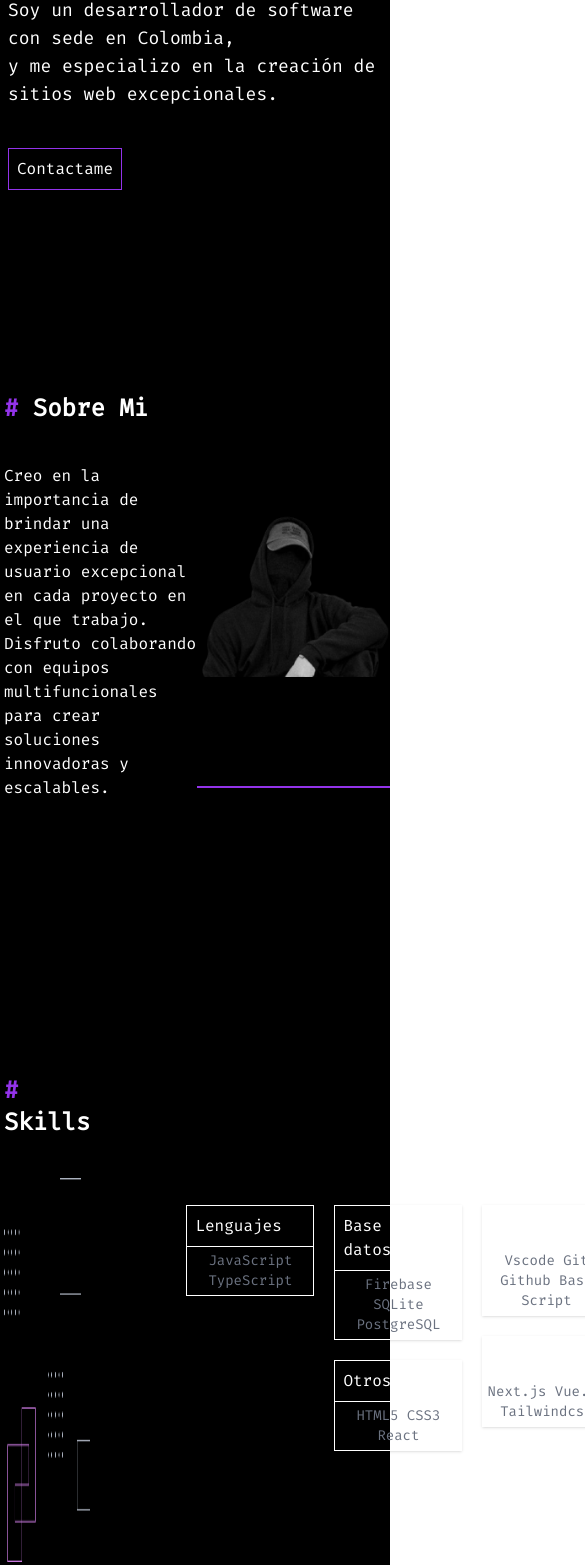
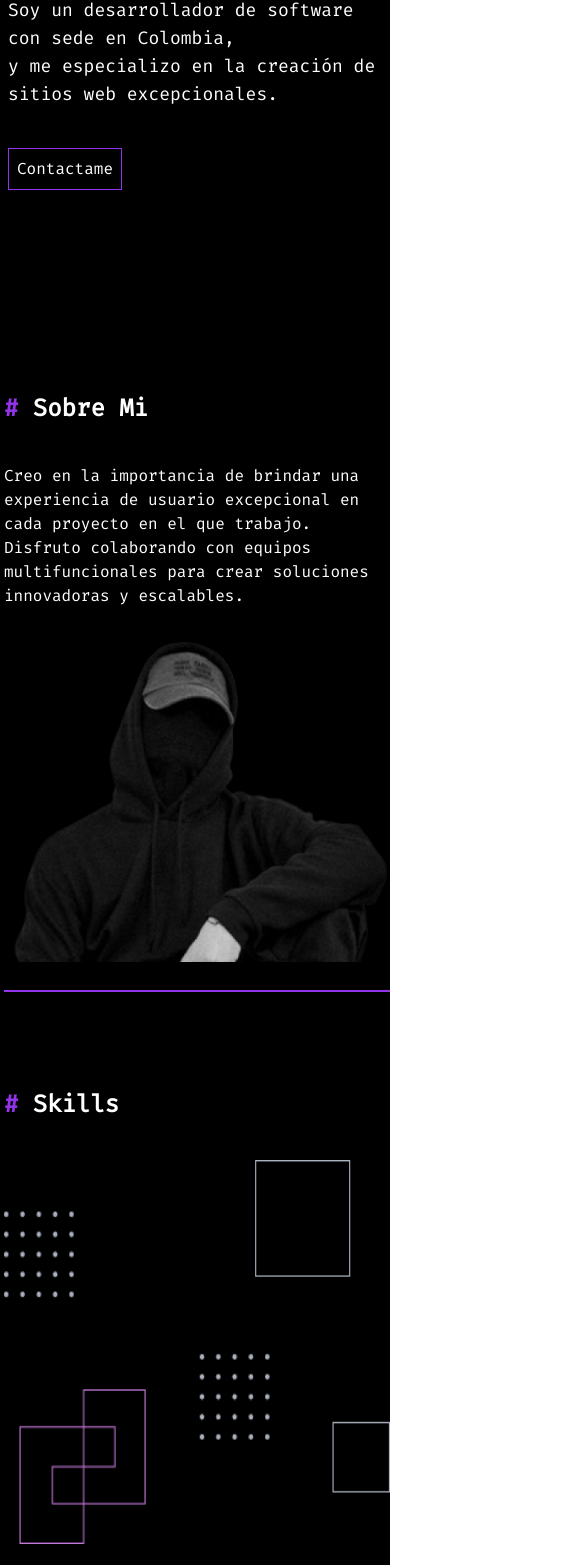
Before and after one commit to itsbeensolong/kxllswxtch, a Next.js app: page / in a window 390 px wide. Shown: the part 432-1997 px from the top of the page, 585 px wide, since content can reach past the window. Built offline with nearby package versions, Linux system fonts and the light colour scheme.

Commit message:
feat: Add media queries

```diff
--- a/components/about/About.js
+++ b/components/about/About.js
@@ -7,7 +7,7 @@ export default function About() {
   return (
     <>
       <section
-        className="mt-80 text-white flex items-center justify-center"
+        className="mt-80 text-white flex items-center justify-center flex-col md:flex-row"
         id="about"
       >
         <article className="flex-1">
@@ -30,7 +30,7 @@ export default function About() {
           />
         </article>
       </section>
-      <section className="text-white mt-24 flex items-center gap-24 min-h-screen">
+      <section className="text-white mt-24 flex items-center gap-24 min-h-screen flex-col md:flex-row">
         <article className="flex-1">
           <h3 className="font-semibold text-2xl mb-10 hover:underline">
             <b className="text-purple-600"># {"  "}</b>
--- a/components/contact/Contact.js
+++ b/components/contact/Contact.js
@@ -8,7 +8,7 @@ export default function Contact() {
       <h4 className="font-semibold text-2xl hover:underline my-4">
         <b className="text-purple-600"># {"  "}</b>Contacto
       </h4>
-      <div className="grid grid-cols-2">
+      <div className="flex flex-col md:grid md:grid-cols-2 items-start gap-4">
         <article className="flex flex-col gap-4 items-start">
           <p>
             Estoy interesado en oportunidades de autónomos. Sin embargo, si
```
